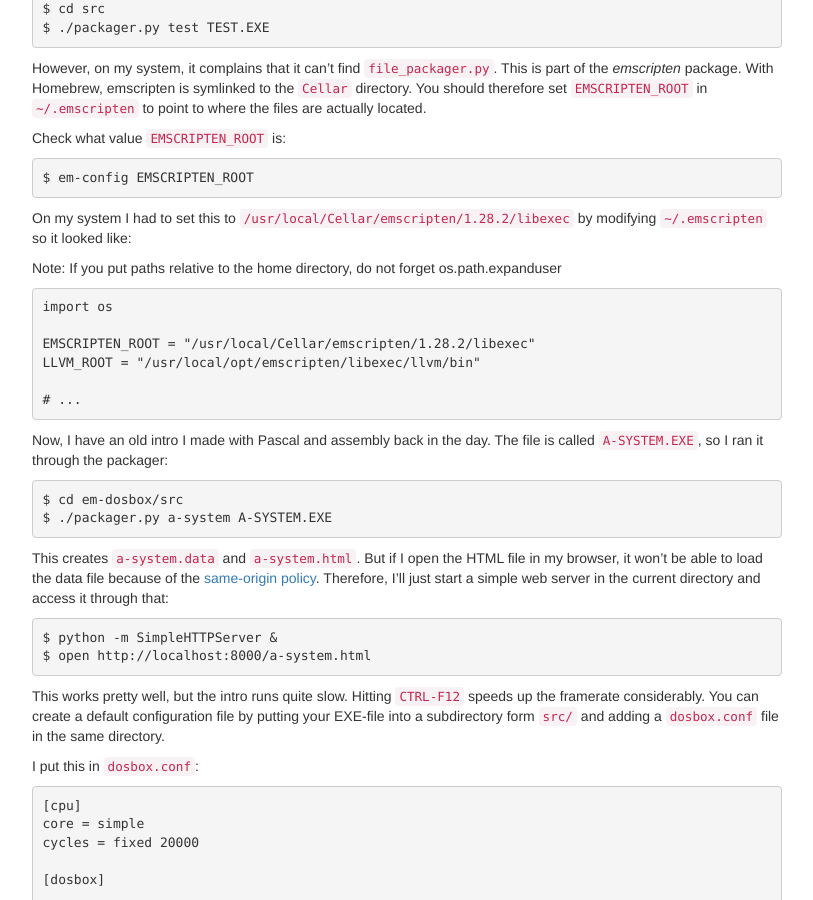
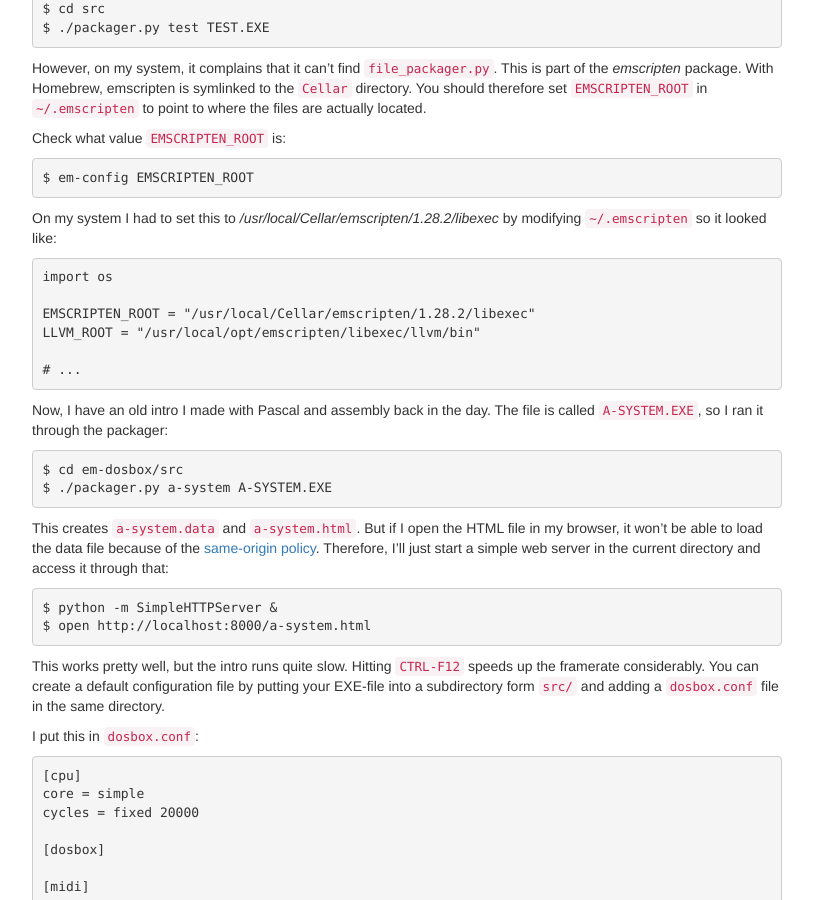
Before and after one commit to cslarsen/csl.name, a Jekyll site: the page built from _posts/2015-01-22-em-dosbox.md, in a window 1280 px wide and 900 px high, scrolled down 1689 px. Shown: the whole window, without its empty margins (38-851 px from the left). Built offline with Jekyll 4.4.1, drawn with Linux system fonts in a browser that asks for light colours; Markdown is read by kramdown in place of the engine named in the settings; comment, search, counter and statistics services are not loaded.

Commit message:
Minor modifications

```diff
--- a/_posts/2015-01-22-em-dosbox.md
+++ b/_posts/2015-01-22-em-dosbox.md
@@ -103,11 +103,8 @@ Check what value `EMSCRIPTEN_ROOT` is:
 
     $ em-config EMSCRIPTEN_ROOT
 
-On my system I had to set this to
-`/usr/local/Cellar/emscripten/1.28.2/libexec` by modifying `~/.emscripten` so
-it looked like:
-
- Note: If you put paths relative to the home directory, do not forget os.path.expanduser
+On my system I had to set this to _/usr/local/Cellar/emscripten/1.28.2/libexec_
+by modifying `~/.emscripten` so it looked like:
 
     import os
 
```
